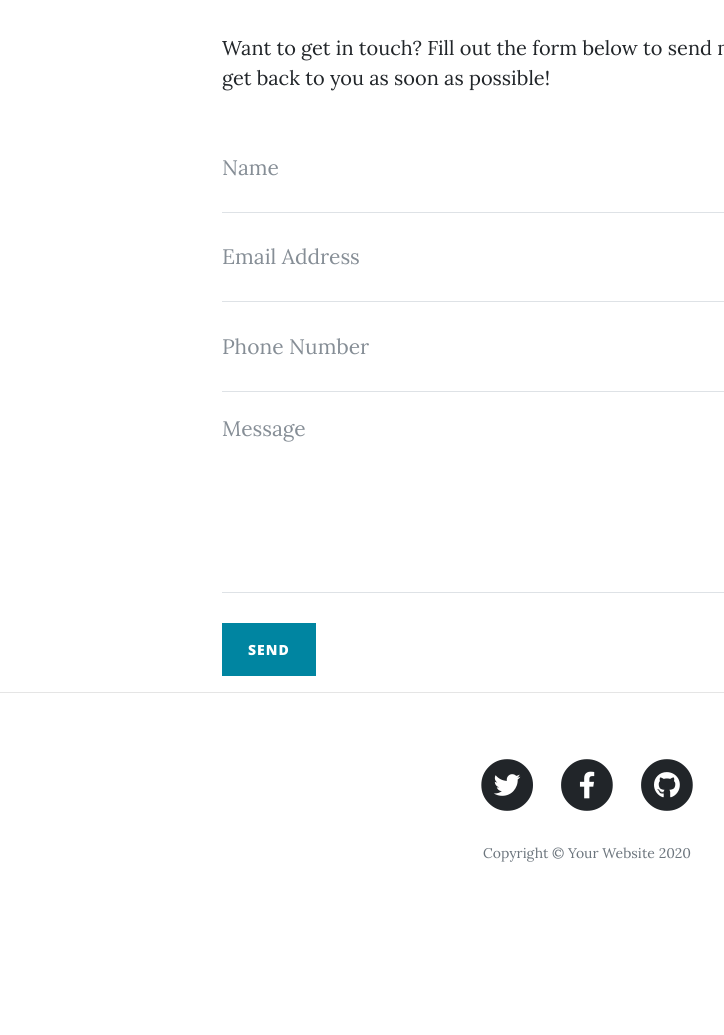
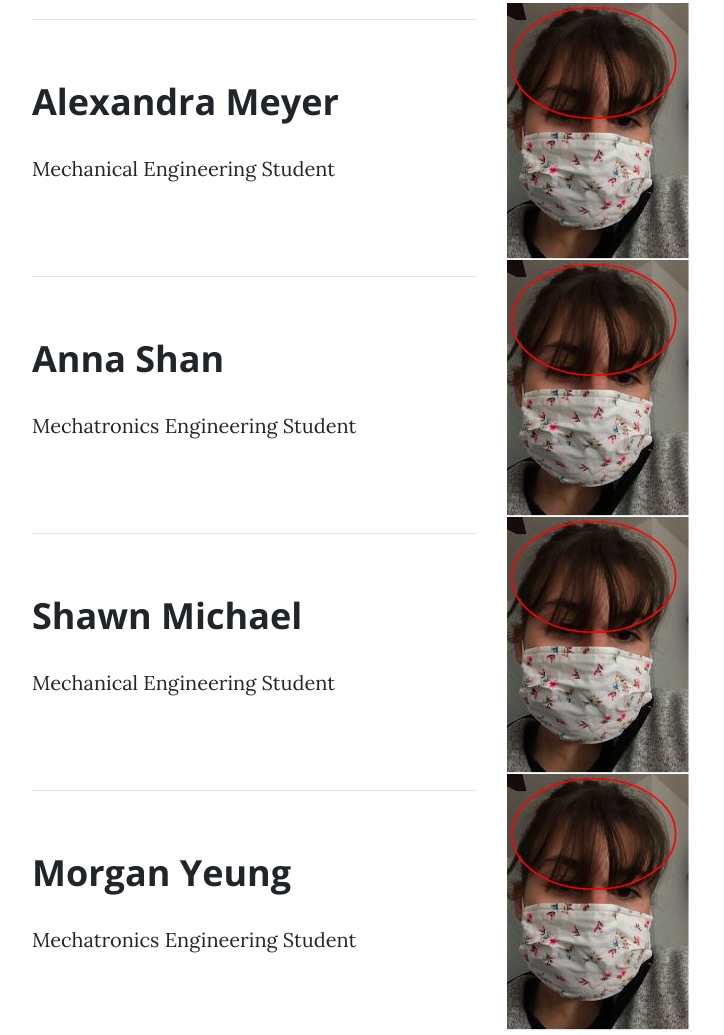
Before and after one commit to symsense/symsense.github.io, a website: page about.html in a window 1280 px wide. Shown: the part 579-1614 px from the top of the page, without its empty margins (53-777 px from the left). Before the commit the page ends 1508 px from the top, so only its background shows below. Drawn offline with nearby package versions, Linux system fonts and the light colour scheme.

Commit message:
skeleton complete

```diff
--- a/contact.html
+++ b/about.html
@@ -8,7 +8,7 @@
   <meta name="description" content="">
   <meta name="author" content="">
 
-  <title>Clean Blog - Start Bootstrap Theme</title>
+  <title>SymSense - Team</title>
 
   <!-- Bootstrap core CSS -->
   <link href="vendor/bootstrap/css/bootstrap.min.css" rel="stylesheet">
@@ -28,7 +28,7 @@
   <!-- Navigation -->
   <nav class="navbar navbar-expand-lg navbar-light fixed-top" id="mainNav">
     <div class="container">
-      <a class="navbar-brand" href="index.html">Start Bootstrap</a>
+      <a class="navbar-brand" href="index.html">SymSense</a>
       <button class="navbar-toggler navbar-toggler-right" type="button" data-toggle="collapse" data-target="#navbarResponsive" aria-controls="navbarResponsive" aria-expanded="false" aria-label="Toggle navigation">
         Menu
         <i class="fas fa-bars"></i>
@@ -39,13 +39,10 @@
             <a class="nav-link" href="index.html">Home</a>
           </li>
           <li class="nav-item">
-            <a class="nav-link" href="about.html">About</a>
+            <a class="nav-link" href="about.html">Blog</a>
           </li>
           <li class="nav-item">
-            <a class="nav-link" href="post.html">Sample Post</a>
-          </li>
-          <li class="nav-item">
-            <a class="nav-link" href="contact.html">Contact</a>
+            <a class="nav-link" href="contact.html">About</a>
           </li>
         </ul>
       </div>
@@ -53,64 +50,102 @@
   </nav>
 
   <!-- Page Header -->
-  <header class="masthead" style="background-image: url('img/contact-bg.jpg')">
+  <header class="masthead" style="background-image: url('img/team.jpg')">
     <div class="overlay"></div>
     <div class="container">
       <div class="row">
         <div class="col-lg-8 col-md-10 mx-auto">
           <div class="page-heading">
-            <h1>Contact Me</h1>
-            <span class="subheading">Have questions? I have answers.</span>
+            <h1>About Us</h1>
+            <span class="subheading">Group 26</span>
           </div>
         </div>
       </div>
     </div>
   </header>
 
-  <!-- Main Content -->
+  <a  name="Team"></a>
+    <div class="content-section-a">
         <div class="container">
             <div class="row">
-      <div class="col-lg-8 col-md-10 mx-auto">
-        <p>Want to get in touch? Fill out the form below to send me a message and I will get back to you as soon as possible!</p>
-        <!-- Contact Form - Enter your email address on line 19 of the mail/contact_me.php file to make this form work. -->
-        <!-- WARNING: Some web hosts do not allow emails to be sent through forms to common mail hosts like Gmail or Yahoo. It's recommended that you use a private domain email address! -->
-        <!-- To use the contact form, your site must be on a live web host with PHP! The form will not work locally! -->
-        <form name="sentMessage" id="contactForm" novalidate>
-          <div class="control-group">
-            <div class="form-group floating-label-form-group controls">
-              <label>Name</label>
-              <input type="text" class="form-control" placeholder="Name" id="name" required data-validation-required-message="Please enter your name.">
-              <p class="help-block text-danger"></p>
+                <div class="col-lg-5 col-sm-6">
+                    <hr class="section-heading-spacer">
+                    <div class="clearfix"></div>
+                    <h2 class="section-heading">Alexandra Meyer</h2>
+                    <p class="lead"> Mechanical Engineering Student</p>
+                </div>
+                <div class="col-lg-5 col-lg-offset-2 col-sm-6">
+                    <img class="img-responsive" src="img/alex.jpg" alt="">
                 </div>
             </div>
-          <div class="control-group">
-            <div class="form-group floating-label-form-group controls">
-              <label>Email Address</label>
-              <input type="email" class="form-control" placeholder="Email Address" id="email" required data-validation-required-message="Please enter your email address.">
-              <p class="help-block text-danger"></p>
+
+        </div>
+        <!-- /.container -->
+
+    </div>
+    <!-- /.content-section-a -->
+
+    <div class="content-section-b">
+
+        <div class="container">
+
+            <div class="row">
+                <div class="col-lg-5 col-lg-offset-1 col-sm-push-6  col-sm-6">
+                    <hr class="section-heading-spacer">
+                    <div class="clearfix"></div>
+                    <h2 class="section-heading">Anna Shan</h2>
+                    <p class="lead">Mechatronics Engineering Student</p>
+                </div>
+                <div class="col-lg-5 col-sm-pull-6  col-sm-6">
+                    <img class="img-responsive" src="img/anna.jpg" alt="">
                 </div>
             </div>
-          <div class="control-group">
-            <div class="form-group col-xs-12 floating-label-form-group controls">
-              <label>Phone Number</label>
-              <input type="tel" class="form-control" placeholder="Phone Number" id="phone" required data-validation-required-message="Please enter your phone number.">
-              <p class="help-block text-danger"></p>
+
+        </div>
+        <!-- /.container -->
+
+    </div>
+    <!-- /.content-section-b -->
+
+    <div class="content-section-a">
+
+        <div class="container">
+
+            <div class="row">
+                <div class="col-lg-5 col-sm-6">
+                    <hr class="section-heading-spacer">
+                    <div class="clearfix"></div>
+                    <h2 class="section-heading">Shawn Michael</h2>
+                    <p class="lead">Mechanical Engineering Student </p>
+                </div>
+                <div class="col-lg-5 col-lg-offset-2 col-sm-6">
+                    <img class="img-responsive" src="img/shawn.jpg" alt="">
                 </div>
             </div>
-          <div class="control-group">
-            <div class="form-group floating-label-form-group controls">
-              <label>Message</label>
-              <textarea rows="5" class="form-control" placeholder="Message" id="message" required data-validation-required-message="Please enter a message."></textarea>
-              <p class="help-block text-danger"></p>
+
+        </div>
+        <!-- /.container -->
+        <div class="content-section-a">
+
+            <div class="container">
+
+                <div class="row">
+                    <div class="col-lg-5 col-sm-6">
+                        <hr class="section-heading-spacer">
+                        <div class="clearfix"></div>
+                        <h2 class="section-heading">Morgan Yeung</h2>
+                        <p class="lead">Mechatronics Engineering Student </p>
+                    </div>
+                    <div class="col-lg-5 col-lg-offset-2 col-sm-6">
+                        <img class="img-responsive" src="img/shawn.jpg" alt="">
                     </div>
                 </div>
-          <br>
-          <div id="success"></div>
-          <button type="submit" class="btn btn-primary" id="sendMessageButton">Send</button>
-        </form>
+
             </div>
+            <!-- /.container -->
+
     </div>
-  </div>
+    <!-- /.content-section-a -->
 
   <hr>
 
```
Also changed, not shown: blog.html (+1 -1 lines), index.html (+1 -1 lines), img/alex.JPG (added), img/anna.JPG (added), img/morgan.JPG (added), img/shawn.JPG (added), img/team.jpg (added). Lines whose indentation alone changed are shown as unchanged.
